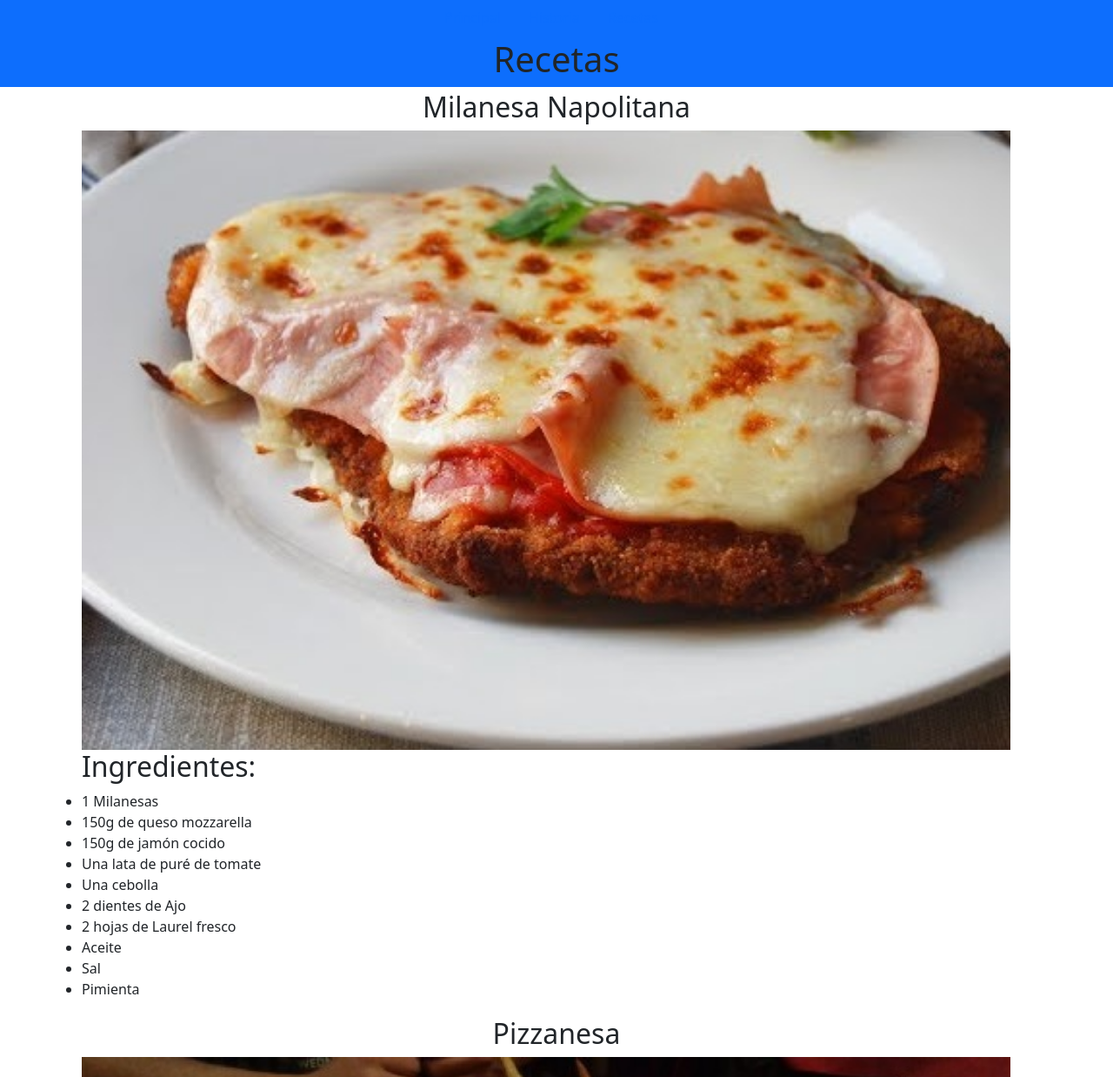
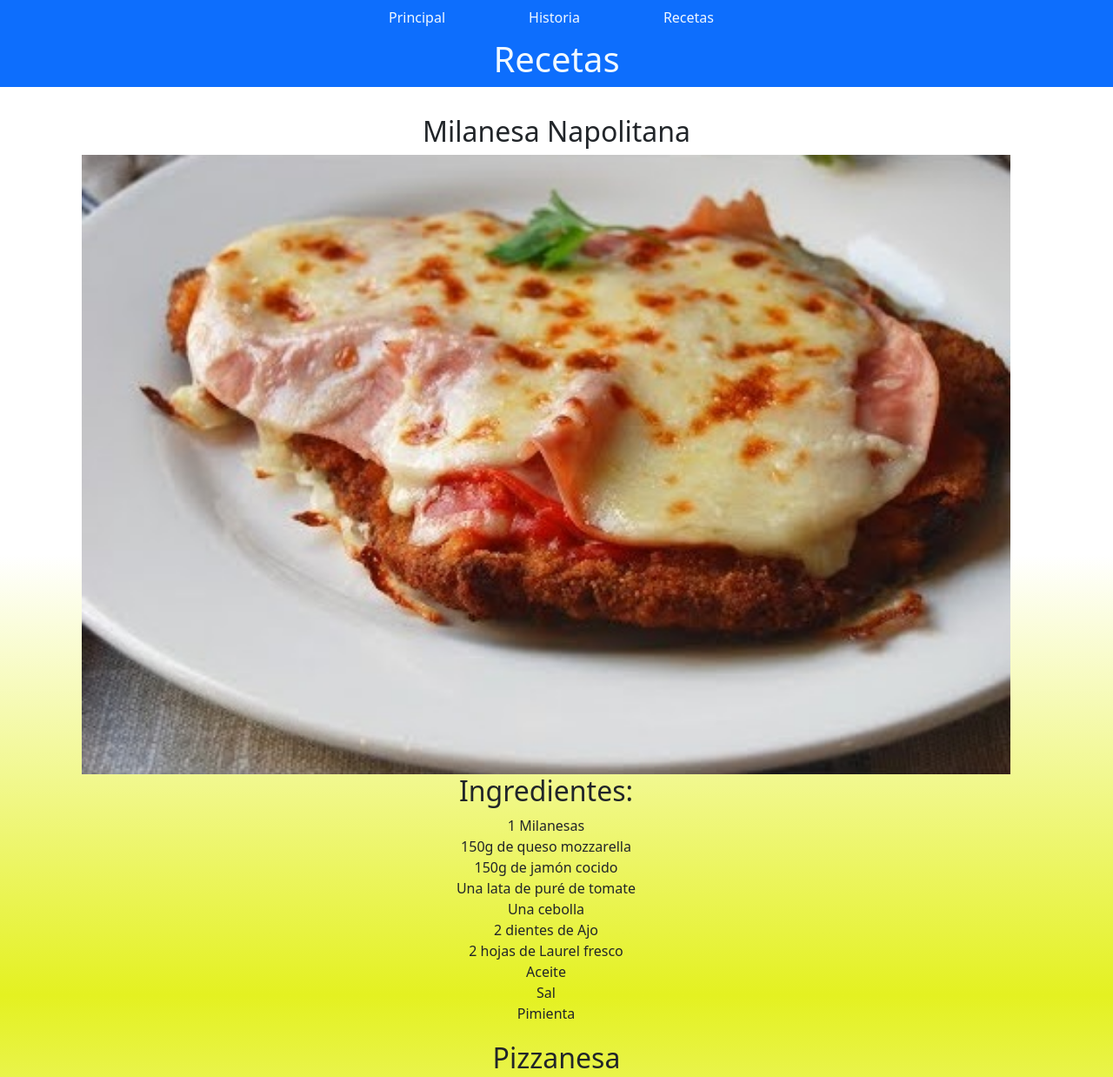
Before and after one commit to Nedro94/mi_repositorio, a plain HTML site: page pagues/Recetas.html in a window 1280 px wide. Shown: the top 1238 px of the page at 87% size. Drawn offline with nearby package versions, Linux system fonts and the light colour scheme.

Commit message:
agregado git ignore y gradiant de fondo

```diff
--- a/pagues/Recetas.html
+++ b/pagues/Recetas.html
@@ -32,7 +32,7 @@
         </div>
 
         <!-- Principal -->
-        <main>
+        <main class="main">
             <section>
                 <div class="container">
                     <div  class="container d-flex align-items-center justify-content-center mt-1">
--- /dev/null
+++ b/scss/navegacion/nav.scss
@@ -0,0 +1,19 @@
+.bg-primary{
+    height: 100%;
+}
+
+.nav-link {
+    color: aliceblue;
+}
+
+.titulo{
+    margin-bottom: 2rem;
+}
+
+.nav-item{
+    padding-right: 2rem;
+    padding-left: 2rem;
+}
+.h1{
+    color: aliceblue;
+}
--- /dev/null
+++ b/scss/principal/main.scss
@@ -0,0 +1,20 @@
+.imagen {
+    height: 80%;
+    padding: 10%;
+}
+
+.lista {
+    list-style: none
+}
+
+.text {
+    text-align: center;
+}
+
+
+.main {
+    background: linear-gradient(to bottom,#ffffff,#ffffff, #e4f121,#ffffff,#ffffff);
+    /* Otros estilos */
+    width: 100%;
+    height: 100%;
+}
--- a/scss/style.scss
+++ b/scss/style.scss
@@ -1,2 +1,8 @@
 /* base */
 @import 'base/reset.scss';
+
+/* navegacion */
+@import 'navegacion/nav.scss';
+
+/* navegacion */
+@import 'principal/main.scss';
```
Also changed, not shown: index.html (+1 -1 lines), pagues/historia.html (+1 -1 lines), css/style.css, 2 other files.
